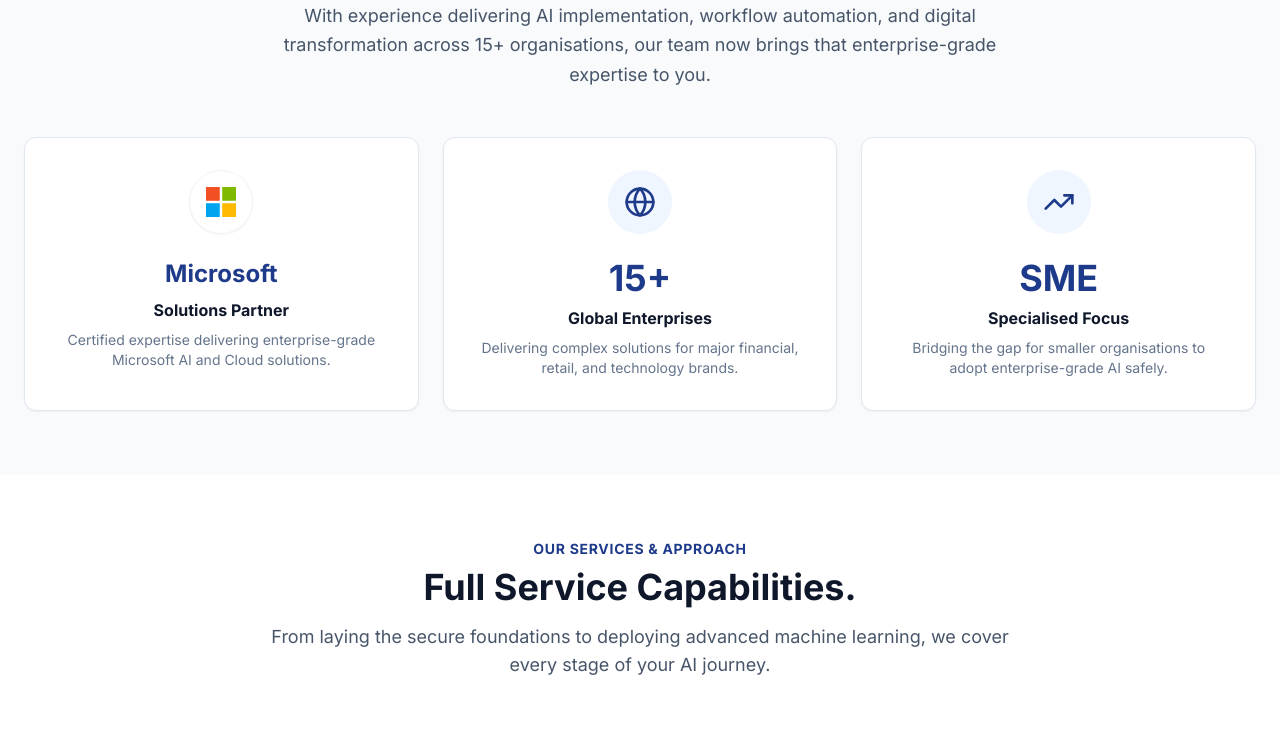
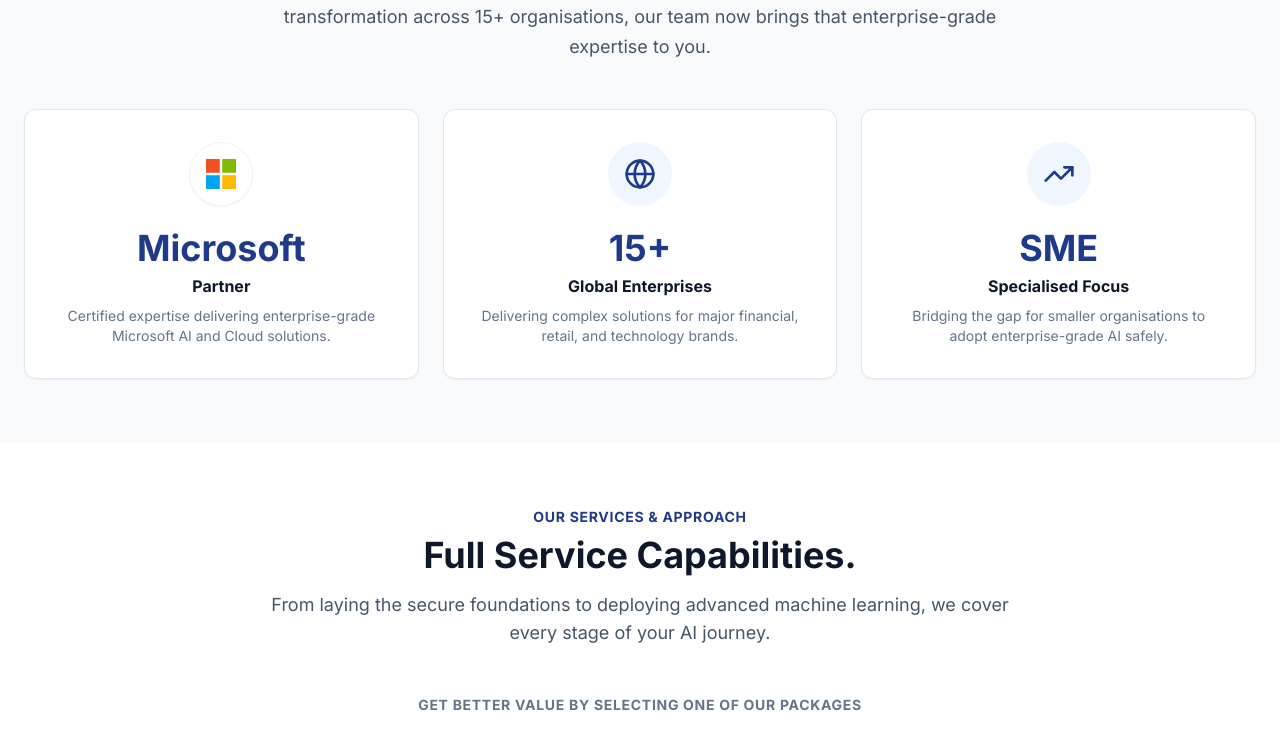
Before and after one commit to JMCSolutionsLtd/jmcsolutions-site, a React (Vite) app: page / in a window 1280 px wide. Shown: the part 1207-1936 px from the top of the page. Built offline with nearby package versions, Linux system fonts and the light colour scheme.

Commit message:
changes to website

```diff
--- a/src/JMCWebsite.jsx
+++ b/src/JMCWebsite.jsx
@@ -33,6 +33,7 @@ import {
   Package
 } from 'lucide-react';
 import logo from './assets/JMC Solutions_v2_1.png';
+import footerLogo from './assets/JMC Solutions_v2_4.png';
 
 // --- Page Components ---
 
@@ -128,14 +129,17 @@ const JMCWebsite = () => {
   const [selectedModules, setSelectedModules] = useState([]);
   const [expandedModules, setExpandedModules] = useState([]);
 
-  // AI Feature States - Virtual Consultant Chatbot
+  // AI Feature States - Joanna Chatbot
   const [isChatOpen, setIsChatOpen] = useState(false);
   const [chatInput, setChatInput] = useState('');
   const [chatMessages, setChatMessages] = useState([
-    { role: 'assistant', text: "Hello! I'm the JMC Virtual Assistant. Ask me about Copilot, Automation, or how we can help your business." }
+    { role: 'assistant', text: "Hello! I'm Joanna. Ask me about Copilot, Automation, or how we can help your business." }
   ]);
   const [isChatLoading, setIsChatLoading] = useState(false);
   const chatEndRef = useRef(null);
+  const [expandedPartnerCard, setExpandedPartnerCard] = useState(null);
+  const [hoveredPartnerCard, setHoveredPartnerCard] = useState(null);
+  const partnerCardsRef = useRef(null);
 
   useEffect(() => {
     const handleScroll = () => setIsScrolled(window.scrollY > 20);
@@ -148,6 +152,17 @@ const JMCWebsite = () => {
       chatEndRef.current.scrollIntoView({ behavior: 'smooth' });
     }
   }, [chatMessages, isChatOpen]);
+
+  useEffect(() => {
+    const handleClickOutside = (event) => {
+      if (partnerCardsRef.current && !partnerCardsRef.current.contains(event.target)) {
+        setExpandedPartnerCard(null);
+      }
+    };
+
+    document.addEventListener('pointerdown', handleClickOutside);
+    return () => document.removeEventListener('pointerdown', handleClickOutside);
+  }, []);
 
   const scrollToSection = (id) => {
     if (activePage !== 'home') setActivePage('home');
@@ -197,6 +212,12 @@ const JMCWebsite = () => {
       // Otherwise select the new bundle
       setSelectedModules(bundles[bundleKey]);
     }
+  };
+
+  const isPartnerCardExpanded = (cardId) => hoveredPartnerCard === cardId || expandedPartnerCard === cardId;
+
+  const handlePartnerCardToggle = (cardId) => {
+    setExpandedPartnerCard((prev) => (prev === cardId ? null : cardId));
   };
 
   const serviceModules = [
@@ -468,7 +489,7 @@ const JMCWebsite = () => {
     setIsChatLoading(true);
 
     try {
-      const systemPrompt = `You are the Virtual Consultant for JMC Solutions Ltd.
+      const systemPrompt = `You are Joanna, the AI assistant for JMC Solutions Ltd.
 We are a premium AI consultancy helping SMEs implement Microsoft Copilot, Power Automate, and Custom AI Assistants.
 
 Our Services:
@@ -624,9 +645,8 @@ Keep responses under 50 words if possible.`;
 
           <footer className="bg-slate-900 text-slate-400 py-12 border-t border-slate-800">
             <div className="max-w-7xl mx-auto px-6 flex flex-col md:flex-row justify-between items-center gap-6">
-              <div className="flex items-center gap-2">
-                <div className="w-6 h-6 bg-slate-700 flex items-center justify-center text-white font-bold text-xs rounded-sm">JMC</div>
-                <span className="text-slate-200 font-semibold">JMC Solutions Ltd.</span>
+              <div className="flex items-center">
+                <img src={footerLogo} alt="JMC Solutions logo" className="h-10 w-auto object-contain" />
               </div>
               <div className="text-sm">&copy; {new Date().getFullYear()} JMC Solutions Ltd. All rights reserved.</div>
               <div className="flex gap-6 text-sm font-medium">
@@ -664,7 +684,7 @@ Keep responses under 50 words if possible.`;
                   </span>
                 </h1>
                 <p className="text-lg sm:text-xl text-blue-50 max-w-2xl leading-relaxed mb-8">
-                  As a Microsoft Solutions Partner, we help SMEs adopt AI safely and compliantly, making your organisation future-ready with Microsoft 365 Copilot, smart automations, and agentic assistants built around your data.
+                  As a Microsoft Partner, we help SMEs adopt AI safely and compliantly, making your organisation future-ready with Microsoft 365 Copilot, smart automations, and agentic assistants built around your data.
                 </p>
 
                 <div className="flex flex-col sm:flex-row gap-4">
@@ -776,8 +796,24 @@ Keep responses under 50 words if possible.`;
                 </p>
               </div>
 
-              <div className="grid md:grid-cols-3 gap-6 relative z-10">
-                <div className="group bg-white p-8 rounded-xl border border-slate-200 shadow-sm hover:shadow-xl hover:border-blue-300 transition-all flex flex-col items-center text-center">
+              <div ref={partnerCardsRef} className="grid md:grid-cols-3 gap-6 relative z-10">
+                <button
+                  type="button"
+                  onClick={() => handlePartnerCardToggle('microsoft')}
+                  onMouseEnter={() => setHoveredPartnerCard('microsoft')}
+                  onMouseLeave={() => {
+                    setHoveredPartnerCard(null);
+                    setExpandedPartnerCard(null);
+                  }}
+                  onFocus={() => setHoveredPartnerCard('microsoft')}
+                  onBlur={() => {
+                    setHoveredPartnerCard(null);
+                    setExpandedPartnerCard(null);
+                  }}
+                  aria-expanded={isPartnerCardExpanded('microsoft')}
+                  aria-controls="partner-detail-microsoft"
+                  className="group bg-white p-8 rounded-xl border border-slate-200 shadow-sm hover:shadow-xl hover:border-blue-300 transition-all flex flex-col items-center text-center"
+                >
                   <div className="w-16 h-16 bg-white rounded-full border border-slate-100 flex items-center justify-center mb-6 group-hover:scale-110 transition-transform shadow-sm">
                     <svg width="30" height="30" viewBox="0 0 23 23" fill="none" xmlns="http://www.w3.org/2000/svg">
                       <path d="M0 0H10.5623V10.5623H0V0Z" fill="#F25022" />
@@ -786,28 +822,90 @@ Keep responses under 50 words if possible.`;
                       <path d="M12.4377 12.4377H23V23H12.4377V12.4377Z" fill="#FFB900" />
                     </svg>
                   </div>
-                  <h4 className="text-2xl font-bold text-blue-900 mb-2">Microsoft</h4>
-                  <p className="font-bold text-slate-900 mb-2">Solutions Partner</p>
+                  <h4 className="text-4xl font-bold leading-none text-blue-900 mb-2">Microsoft</h4>
+                  <p className="font-bold text-slate-900 mb-2">Partner</p>
                   <p className="text-sm text-slate-500">Certified expertise delivering enterprise-grade Microsoft AI and Cloud solutions.</p>
-                </div>
+                  <div
+                    id="partner-detail-microsoft"
+                    className={`w-full overflow-hidden text-left transition-all duration-300 ${
+                      isPartnerCardExpanded('microsoft') ? 'max-h-32 opacity-100 mt-4' : 'max-h-0 opacity-0 mt-0'
+                    }`}
+                  >
+                    <p className="text-xs text-slate-600 leading-relaxed border-t border-slate-100 pt-3">
+                      We align deployment, governance, and security controls to Microsoft best practice so your team can adopt Copilot and automation safely at scale.
+                    </p>
+                  </div>
+                </button>
 
-                <div className="group bg-white p-8 rounded-xl border border-slate-200 shadow-sm hover:shadow-xl hover:border-blue-300 transition-all flex flex-col items-center text-center">
+                <button
+                  type="button"
+                  onClick={() => handlePartnerCardToggle('enterprises')}
+                  onMouseEnter={() => setHoveredPartnerCard('enterprises')}
+                  onMouseLeave={() => {
+                    setHoveredPartnerCard(null);
+                    setExpandedPartnerCard(null);
+                  }}
+                  onFocus={() => setHoveredPartnerCard('enterprises')}
+                  onBlur={() => {
+                    setHoveredPartnerCard(null);
+                    setExpandedPartnerCard(null);
+                  }}
+                  aria-expanded={isPartnerCardExpanded('enterprises')}
+                  aria-controls="partner-detail-enterprises"
+                  className="group bg-white p-8 rounded-xl border border-slate-200 shadow-sm hover:shadow-xl hover:border-blue-300 transition-all flex flex-col items-center text-center"
+                >
                   <div className="w-16 h-16 bg-blue-50 rounded-full flex items-center justify-center mb-6 group-hover:scale-110 transition-transform text-blue-900">
                     <Globe size={32} />
                   </div>
-                  <h4 className="text-4xl font-bold text-blue-900 mb-2">15+</h4>
+                  <h4 className="text-4xl font-bold leading-none text-blue-900 mb-2">15+</h4>
                   <p className="font-bold text-slate-900 mb-2">Global Enterprises</p>
                   <p className="text-sm text-slate-500">Delivering complex solutions for major financial, retail, and technology brands.</p>
-                </div>
+                  <div
+                    id="partner-detail-enterprises"
+                    className={`w-full overflow-hidden text-left transition-all duration-300 ${
+                      isPartnerCardExpanded('enterprises') ? 'max-h-32 opacity-100 mt-4' : 'max-h-0 opacity-0 mt-0'
+                    }`}
+                  >
+                    <p className="text-xs text-slate-600 leading-relaxed border-t border-slate-100 pt-3">
+                      This delivery track record means we bring proven frameworks, governance discipline, and practical rollout methods tailored for fast-moving SME teams.
+                    </p>
+                  </div>
+                </button>
 
-                <div className="group bg-white p-8 rounded-xl border border-slate-200 shadow-sm hover:shadow-xl hover:border-blue-300 transition-all flex flex-col items-center text-center">
+                <button
+                  type="button"
+                  onClick={() => handlePartnerCardToggle('sme')}
+                  onMouseEnter={() => setHoveredPartnerCard('sme')}
+                  onMouseLeave={() => {
+                    setHoveredPartnerCard(null);
+                    setExpandedPartnerCard(null);
+                  }}
+                  onFocus={() => setHoveredPartnerCard('sme')}
+                  onBlur={() => {
+                    setHoveredPartnerCard(null);
+                    setExpandedPartnerCard(null);
+                  }}
+                  aria-expanded={isPartnerCardExpanded('sme')}
+                  aria-controls="partner-detail-sme"
+                  className="group bg-white p-8 rounded-xl border border-slate-200 shadow-sm hover:shadow-xl hover:border-blue-300 transition-all flex flex-col items-center text-center"
+                >
                   <div className="w-16 h-16 bg-blue-50 rounded-full flex items-center justify-center mb-6 group-hover:scale-110 transition-transform text-blue-900">
                     <TrendingUp size={32} />
                   </div>
-                  <h4 className="text-4xl font-bold text-blue-900 mb-2">SME</h4>
+                  <h4 className="text-4xl font-bold leading-none text-blue-900 mb-2">SME</h4>
                   <p className="font-bold text-slate-900 mb-2">Specialised Focus</p>
                   <p className="text-sm text-slate-500">Bridging the gap for smaller organisations to adopt enterprise-grade AI safely.</p>
-                </div>
+                  <div
+                    id="partner-detail-sme"
+                    className={`w-full overflow-hidden text-left transition-all duration-300 ${
+                      isPartnerCardExpanded('sme') ? 'max-h-32 opacity-100 mt-4' : 'max-h-0 opacity-0 mt-0'
+                    }`}
+                  >
+                    <p className="text-xs text-slate-600 leading-relaxed border-t border-slate-100 pt-3">
+                      We prioritise adoption outcomes, measurable ROI, and lightweight governance so smaller organisations can get value quickly without enterprise overhead.
+                    </p>
+                  </div>
+                </button>
               </div>
             </div>
           </section>
@@ -1001,16 +1099,16 @@ Keep responses under 50 words if possible.`;
             <div className="max-w-7xl mx-auto px-6 relative z-10">
               <div className="grid md:grid-cols-3 gap-8 text-center">
                 <div className="p-6">
-                  <div className="text-5xl font-bold text-blue-300 mb-2">40%</div>
-                  <div className="text-lg font-medium opacity-90">Faster Document Processing</div>
+                  <div className="text-5xl font-bold text-blue-300 mb-2">88%</div>
+                  <div className="text-lg font-medium opacity-90">Global organisations using AI</div>
+                </div>
+                <div className="p-6 border-t md:border-t-0 md:border-l border-blue-800">
+                  <div className="text-5xl font-bold text-blue-300 mb-2">39%</div>
+                  <div className="text-lg font-medium opacity-90">Scaled AI enterprise-wide</div>
                 </div>
                 <div className="p-6 border-t md:border-t-0 md:border-l border-blue-800">
                   <div className="text-5xl font-bold text-blue-300 mb-2">40h</div>
                   <div className="text-lg font-medium opacity-90">Saved Per Dept / Month</div>
-                </div>
-                <div className="p-6 border-t md:border-t-0 md:border-l border-blue-800">
-                  <div className="text-5xl font-bold text-blue-300 mb-2">50%</div>
-                  <div className="text-lg font-medium opacity-90">Fewer Manual Tasks</div>
                 </div>
               </div>
               <div className="text-center mt-12 pt-12 border-t border-blue-800">
@@ -1026,20 +1124,14 @@ Keep responses under 50 words if possible.`;
             <div className="max-w-4xl mx-auto px-6 text-center">
               <h2 className="text-3xl lg:text-5xl font-bold text-slate-900 mb-6">Every Business Is Different.</h2>
               <p className="text-xl text-slate-600 mb-10">
-                We don't sell cookie-cutter solutions. Book a discovery call for a tailored proposal aimed at your specific operational needs.
+                We don't sell cookie-cutter solutions. Book a discovery call for a tailored plan aimed at your specific operational needs.
               </p>
-              <div className="flex flex-col sm:flex-row items-center justify-center gap-4">
+              <div className="flex items-center justify-center">
                 <button
                   onClick={() => scrollToSection('contact')}
                   className="w-full sm:w-auto px-10 py-4 bg-blue-900 text-white font-bold text-lg hover:bg-blue-800 transition-all shadow-xl shadow-blue-900/20"
                 >
                   Book a Discovery Call
-                </button>
-                <button
-                  onClick={() => scrollToSection('contact')}
-                  className="w-full sm:w-auto px-10 py-4 bg-white text-slate-900 font-medium border border-slate-300 hover:bg-slate-50 transition-all"
-                >
-                  Request Proposal
                 </button>
               </div>
             </div>
@@ -1193,9 +1285,8 @@ Keep responses under 50 words if possible.`;
           {/* Footer */}
           <footer className="bg-slate-900 text-slate-400 py-12 border-t border-slate-800">
             <div className="max-w-7xl mx-auto px-6 flex flex-col md:flex-row justify-between items-center gap-6">
-              <div className="flex items-center gap-2">
-                <div className="w-6 h-6 bg-slate-700 flex items-center justify-center text-white font-bold text-xs rounded-sm">JMC</div>
-                <span className="text-slate-200 font-semibold">JMC Solutions Ltd.</span>
+              <div className="flex items-center">
+                <img src={footerLogo} alt="JMC Solutions logo" className="h-10 w-auto object-contain" />
               </div>
               <div className="text-sm">&copy; {new Date().getFullYear()} JMC Solutions Ltd. All rights reserved.</div>
               <div className="flex gap-6 text-sm font-medium">
@@ -1208,7 +1299,7 @@ Keep responses under 50 words if possible.`;
         </>
       )}
 
-      {/* Chatbot */}
+      {/* Joanna Chatbot */}
       <div className="fixed bottom-6 right-6 z-50 flex flex-col items-end">
         {isChatOpen && (
           <div className="mb-4 w-80 bg-white rounded-lg shadow-2xl border border-slate-200 overflow-hidden animate-in fade-in slide-in-from-bottom-10 duration-300">
@@ -1218,7 +1309,7 @@ Keep responses under 50 words if possible.`;
                   <Bot size={16} className="text-white" />
                 </div>
                 <div>
-                  <h4 className="text-white font-bold text-sm">JMC Virtual Consultant</h4>
+                  <h4 className="text-white font-bold text-sm">Joanna</h4>
                   <p className="text-blue-200 text-xs">Online</p>
                 </div>
               </div>
```
